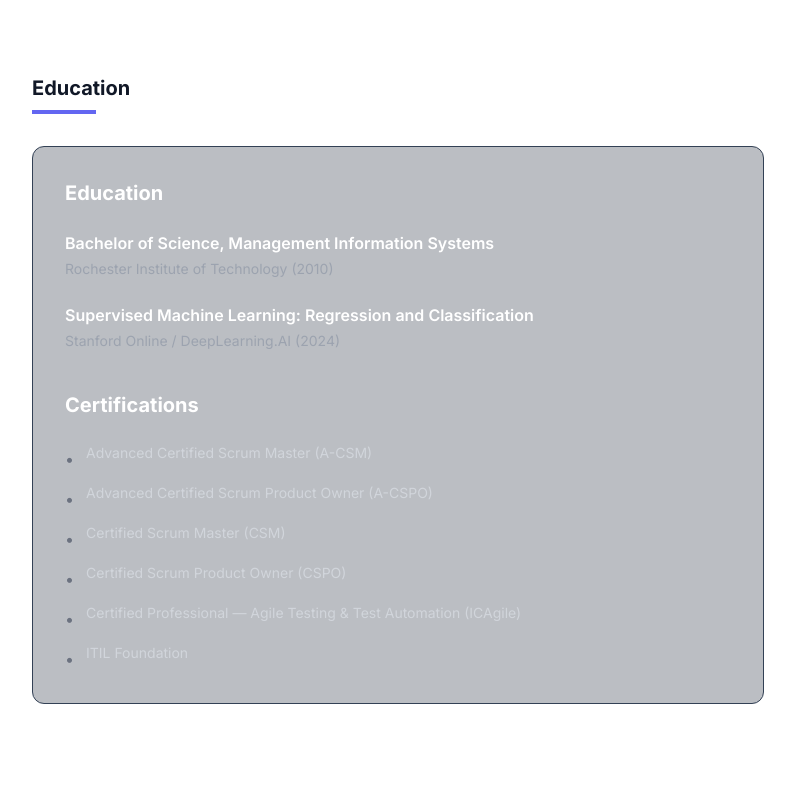
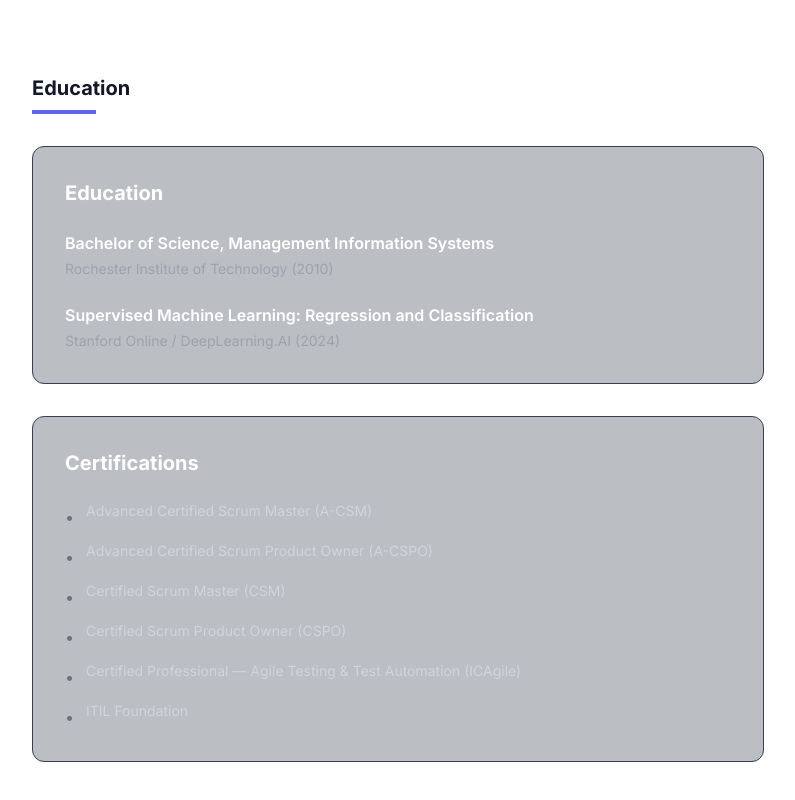
Before and after one commit to Philip-Cheung/portfolio, a React (Vite) app: page / in a window 1280 px wide. Shown: the part 917-1717 px from the top of the page, without its empty margins (452-1247 px from the left). Built offline with nearby package versions, Linux system fonts and the light colour scheme.

Commit message:
Split education section into two separate cards

```diff
--- a/src/components/Layout/EducationSection.jsx
+++ b/src/components/Layout/EducationSection.jsx
@@ -4,9 +4,9 @@ export default function EducationSection() {
   const { education, certifications } = portfolioData;
 
   return (
-    <div className="bg-slate-800/30 rounded-xl p-8 border border-slate-700">
-      {/* Education */}
-      <div className="mb-10">
+    <div className="space-y-8">
+      {/* Education Card */}
+      <div className="bg-slate-800/30 rounded-xl p-8 border border-slate-700">
         <h3 className="text-xl font-bold text-white mb-6">
           Education
         </h3>
@@ -24,8 +24,8 @@ export default function EducationSection() {
         </div>
       </div>
 
-      {/* Certifications */}
-      <div>
+      {/* Certifications Card */}
+      <div className="bg-slate-800/30 rounded-xl p-8 border border-slate-700">
         <h3 className="text-xl font-bold text-white mb-6">
           Certifications
         </h3>
```
